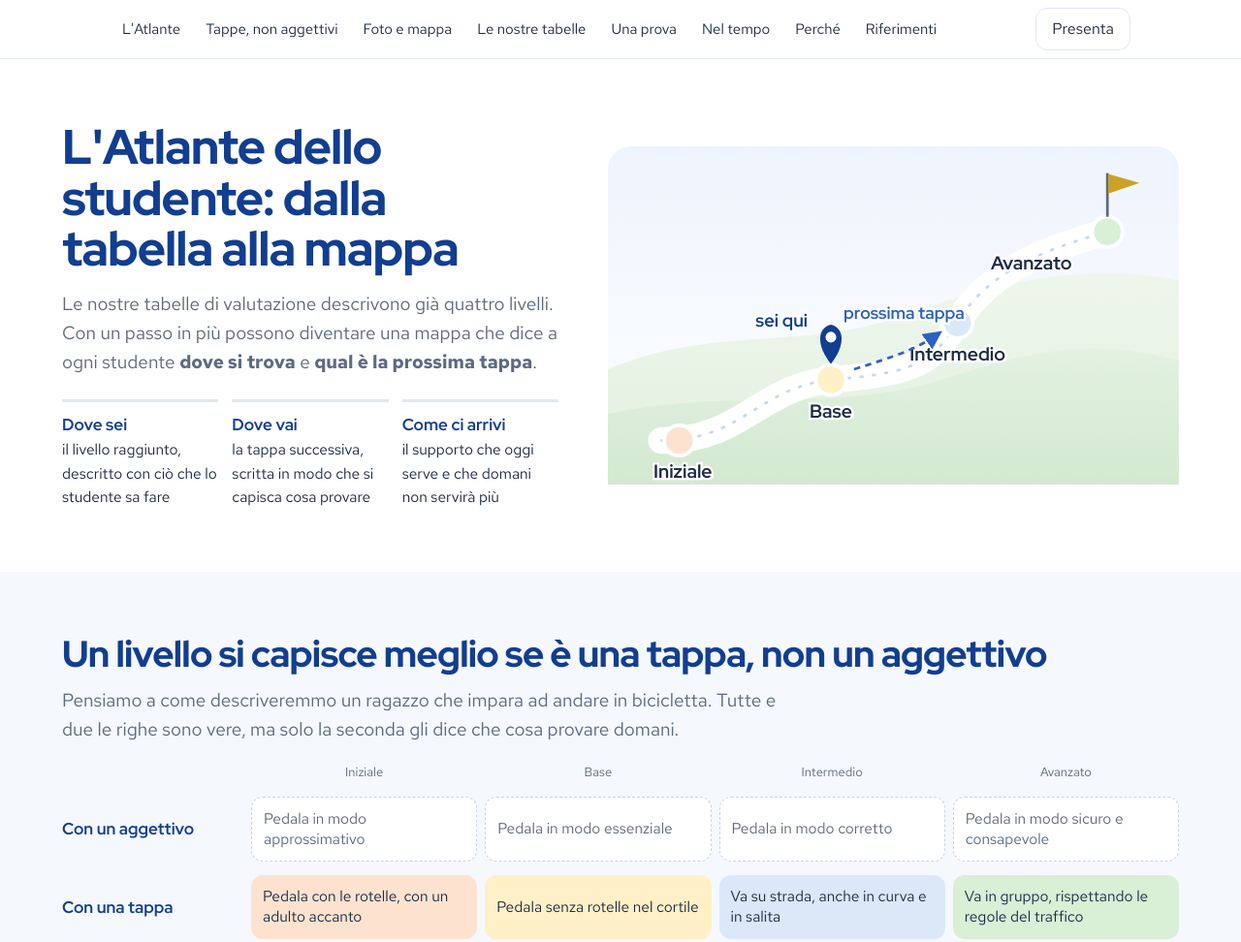
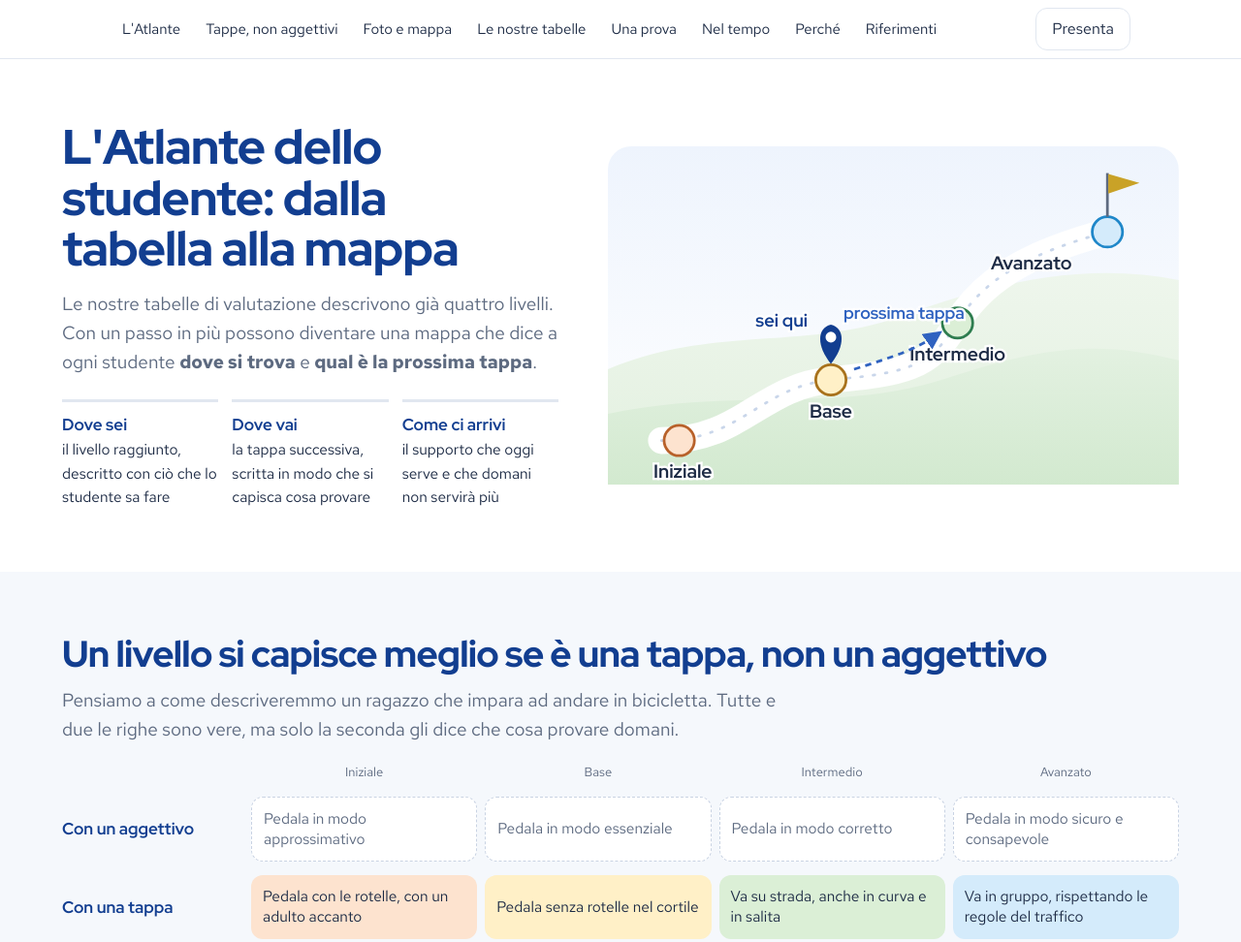
Before and after one commit to sacrafamigliaandrea/studio-valutazione, a plain HTML site: page index.html in a window 1280 px wide. Shown: the top 972 px of the page at 97% size. Drawn offline with Linux system fonts and the light colour scheme.

Commit message:
Colori dei livelli: Intermedio verde, Avanzato azzurro
Co-Authored-By: Claude Opus 5.5 <noreply@anthropic.com>
Claude-Session: https://claude.ai/code/session_01WgQw5FYGWtEyEFwN5bqnKG

```diff
--- a/index.html
+++ b/index.html
@@ -14,7 +14,7 @@
    TYPE Red Hat Display per i titoli, Red Hat Text per il testo
    LAYOUT titolo e invito a sinistra, sentiero a destra; sotto, sezioni chiare a tutta larghezza; su telefono in colonna */
 :root{color-scheme:light;--bg:#fff;--ink:#1d2b45;--mute:#5d6a80;--line:#e1e7f0;--soft:#f5f8fc;--blu:#123E90;--blu2:#2F62C0;--sky:#e8f0fc;
---A:#d9efd6;--B:#dbe8f8;--C:#fff0c7;--D:#fde3cf;--Ak:#2e7d4f;--Bk:#2F62C0;--Ck:#a8721c;--Dk:#b8612a;--gold:#c9a227}
+--A:#d4ebfb;--B:#dbefd6;--C:#fff0c7;--D:#fde3cf;--Ak:#1f87c9;--Bk:#2e7d4f;--Ck:#a8721c;--Dk:#b8612a;--ok:#dbefd6;--okk:#2e7d4f;--gold:#c9a227}
 *{box-sizing:border-box;min-width:0}
 html{scroll-padding-top:64px;scroll-behavior:smooth}
 body{margin:0;background:var(--bg);color:var(--ink);font:17px/1.6 "Red Hat Text",system-ui,sans-serif;overflow-x:clip}
@@ -164,10 +164,10 @@ body.present{font-size:19px}
 <path id="road" d="M60 330 C150 330 170 270 250 262 S360 250 390 200 S470 120 560 96" fill="none" stroke="#fff" stroke-width="30" stroke-linecap="round"/>
 <path d="M60 330 C150 330 170 270 250 262 S360 250 390 200 S470 120 560 96" fill="none" stroke="#c9d6ea" stroke-width="3" stroke-dasharray="2 12" stroke-linecap="round"/>
 <g>
-<circle cx="80" cy="330" r="17" fill="var(--D)" stroke="#fff" stroke-width="4"/>
-<circle cx="250" cy="262" r="17" fill="var(--C)" stroke="#fff" stroke-width="4"/>
-<circle cx="392" cy="198" r="17" fill="var(--B)" stroke="#fff" stroke-width="4"/>
-<circle cx="560" cy="96" r="17" fill="var(--A)" stroke="#fff" stroke-width="4"/>
+<circle cx="80" cy="330" r="17" fill="var(--D)" stroke="var(--Dk)" stroke-width="3"/>
+<circle cx="250" cy="262" r="17" fill="var(--C)" stroke="var(--Ck)" stroke-width="3"/>
+<circle cx="392" cy="198" r="17" fill="var(--B)" stroke="var(--Bk)" stroke-width="3"/>
+<circle cx="560" cy="96" r="17" fill="var(--A)" stroke="var(--Ak)" stroke-width="3"/>
 </g>
 <path d="M560 79 V30" stroke="#5d6a80" stroke-width="3"/><path d="M561 31 L596 41 L561 53Z" fill="var(--gold)"/>
 <text class="lbl" x="84" y="372" text-anchor="middle">Iniziale</text>
@@ -208,7 +208,7 @@ body.present{font-size:19px}
 <ul><li>serve al docente</li><li>fotografa un momento</li><li>produce il voto</li></ul>
 </div>
 <div class="card">
-<svg class="ic" viewBox="0 0 64 64" aria-hidden="true"><path d="M6 14 22 8 42 14 58 8V50L42 56 22 50 6 56Z" fill="var(--A)" stroke="var(--Ak)" stroke-width="3" stroke-linejoin="round"/><path d="M22 8V50M42 14V56" stroke="var(--Ak)" stroke-width="2.5"/><path d="M14 44C22 36 30 40 36 30S48 20 52 18" fill="none" stroke="var(--blu)" stroke-width="3" stroke-dasharray="4 4"/><circle cx="52" cy="18" r="4" fill="var(--blu)"/></svg>
+<svg class="ic" viewBox="0 0 64 64" aria-hidden="true"><path d="M6 14 22 8 42 14 58 8V50L42 56 22 50 6 56Z" fill="var(--ok)" stroke="var(--okk)" stroke-width="3" stroke-linejoin="round"/><path d="M22 8V50M42 14V56" stroke="var(--okk)" stroke-width="2.5"/><path d="M14 44C22 36 30 40 36 30S48 20 52 18" fill="none" stroke="var(--blu)" stroke-width="3" stroke-dasharray="4 4"/><circle cx="52" cy="18" r="4" fill="var(--blu)"/></svg>
 <h3>Rubrica: la mappa dell'Atlante</h3>
 <p>Descrive le tappe di ogni nucleo con ciò che lo studente sa fare. Colloca ogni foto sul percorso e mostra la prossima tappa.</p>
 <ul><li>serve allo studente e al docente</li><li>racconta un percorso</li><li>indica il passo successivo</li></ul>
@@ -291,7 +291,7 @@ const reduce = matchMedia('(prefers-reduced-motion: reduce)').matches;
 const LVC = ['var(--D)', 'var(--C)', 'var(--B)', 'var(--A)'];
 const LVK = ['var(--Dk)', 'var(--Ck)', 'var(--Bk)', 'var(--Ak)'];
 const RUBL = ['Iniziale', 'Base', 'Intermedio', 'Avanzato'];
-const OK = '<svg viewBox="0 0 22 22" aria-hidden="true"><circle cx="11" cy="11" r="9.5" fill="var(--A)" stroke="var(--Ak)" stroke-width="2"/><path d="m6.5 11.5 3 3 6-6.5" fill="none" stroke="var(--Ak)" stroke-width="2.2" stroke-linecap="round"/></svg>';
+const OK = '<svg viewBox="0 0 22 22" aria-hidden="true"><circle cx="11" cy="11" r="9.5" fill="var(--ok)" stroke="var(--okk)" stroke-width="2"/><path d="m6.5 11.5 3 3 6-6.5" fill="none" stroke="var(--okk)" stroke-width="2.2" stroke-linecap="round"/></svg>';
 const GO = '<svg viewBox="0 0 22 22" aria-hidden="true"><circle cx="11" cy="11" r="9.5" fill="var(--sky)" stroke="var(--blu2)" stroke-width="2"/><path d="M6.5 11h8m-3.2-3.4 3.4 3.4-3.4 3.4" fill="none" stroke="var(--blu2)" stroke-width="2.2" stroke-linecap="round"/></svg>';
 const PIN = '<svg viewBox="0 0 28 28" aria-hidden="true"><path d="M14 27C6 18 4 13 4 10a10 10 0 0 1 20 0c0 3-2 8-10 17Z" fill="var(--blu)"/><circle cx="14" cy="10" r="4" fill="#fff"/></svg>';
 
```
Also changed, not shown: sorgenti/template.html (+7 -7 lines).
